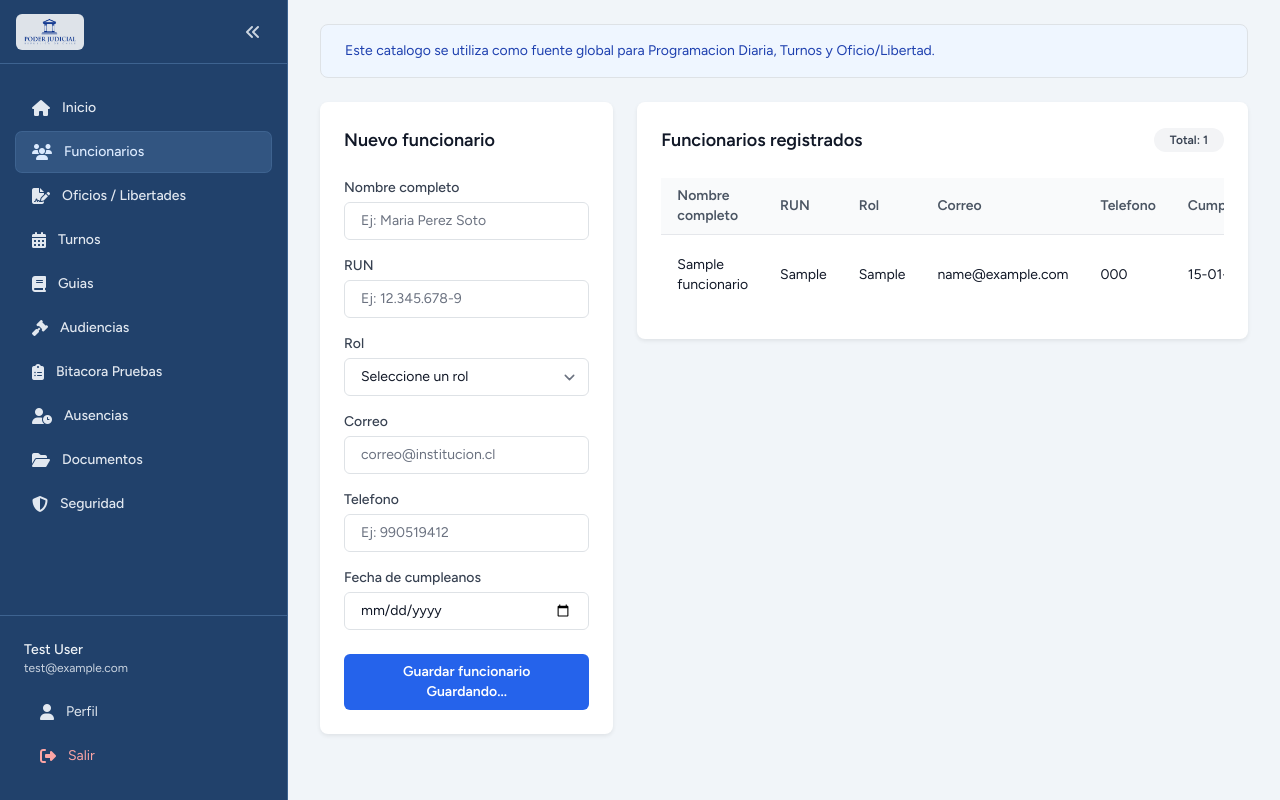
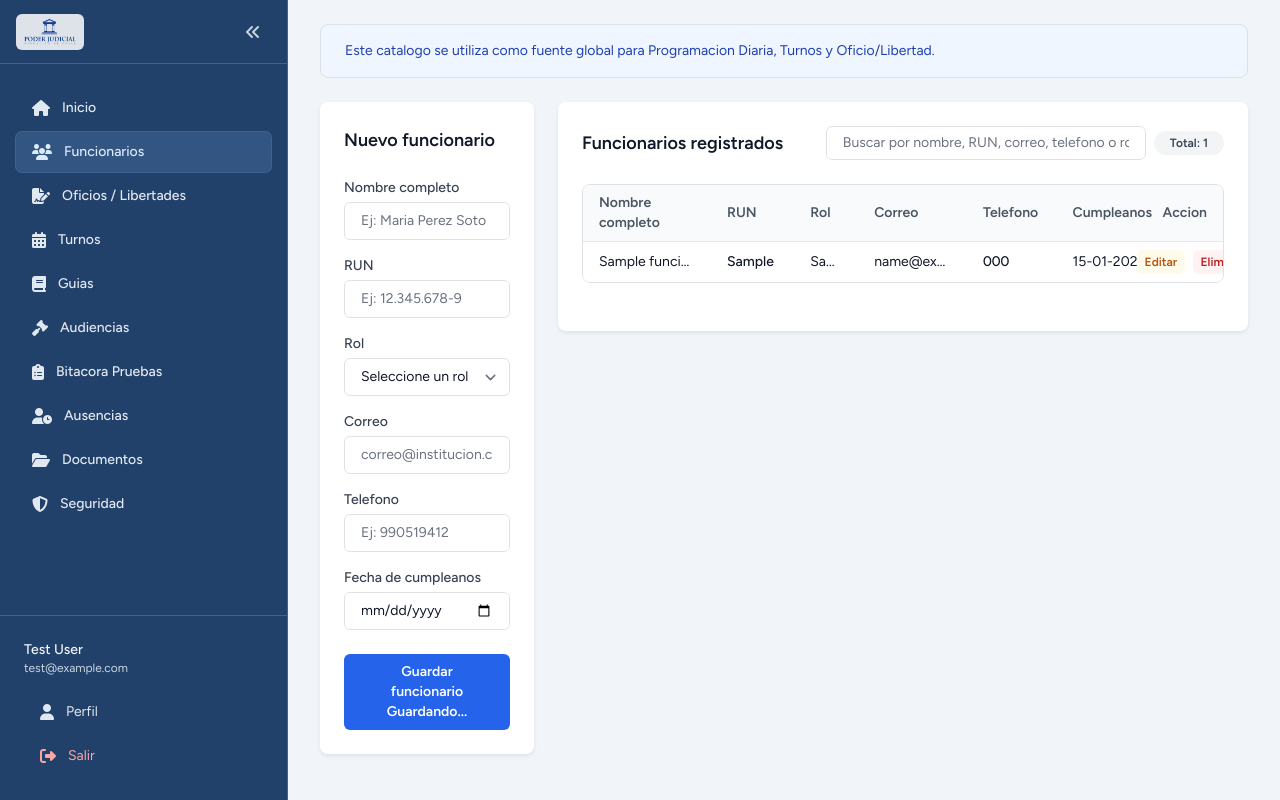
Before and after one commit to yorsh98/4toTOP, a Laravel app: page /addfuncionario in a window 1280 px wide. Run offline with Laravel 12, Linux system fonts and the light colour scheme; a user stored in the database is signed in; data comes from the database, SQL or seed files in the repository; tables that the repository leaves empty hold one stand-in row (values such as "Sample post"); style sheets or scripts are compiled from the project's sources; some libraries are stand-ins or nearby versions.

Commit message:
ModProporcionesFuncionarios

```diff
--- a/app/Livewire/FuncionariosPage.php
+++ b/app/Livewire/FuncionariosPage.php
@@ -9,11 +9,18 @@ use Illuminate\Support\Str;
 use Illuminate\Validation\Rule;
 use Livewire\Attributes\Layout;
 use Livewire\Component;
+use Livewire\WithPagination;
 
 #[Layout('layouts.app')]
 class FuncionariosPage extends Component
 {
+    use WithPagination;
+
+    protected $paginationTheme = 'bootstrap';
+
     public ?int $editingId = null;
+
+    public string $search = '';
 
     public string $nombre = '';
 
@@ -176,14 +183,35 @@ class FuncionariosPage extends Component
         return $safeLocal.$token.'@'.$domain;
     }
 
+    public function updatingSearch(): void
+    {
+        $this->resetPage();
+    }
+
     public function render()
     {
         Gate::authorize('navbar.funcionarios.visible');
 
         $catalog = app(FuncionarioCatalog::class);
 
+        $term = trim($this->search);
+
+        $solicitantes = Funcionario::query()
+            ->when($term !== '', function ($query) use ($term) {
+                $query->where(function ($subQuery) use ($term) {
+                    $subQuery
+                        ->where('nombre', 'like', "%{$term}%")
+                        ->orWhere('run', 'like', "%{$term}%")
+                        ->orWhere('rol', 'like', "%{$term}%")
+                        ->orWhere('email', 'like', "%{$term}%")
+                        ->orWhere('telefono', 'like', "%{$term}%");
+                });
+            })
+            ->orderBy('nombre')
+            ->paginate(20);
+
         return view('livewire.funcionarios-page', [
-            'solicitantes' => Funcionario::query()->orderBy('nombre')->get(),
+            'solicitantes' => $solicitantes,
             'roles' => $catalog->roleOptions(),
         ]);
     }
--- a/resources/views/livewire/funcionarios-page.blade.php
+++ b/resources/views/livewire/funcionarios-page.blade.php
@@ -15,7 +15,7 @@
         @endif
 
         <div class="grid gap-6 lg:grid-cols-12">
-            <div class="lg:col-span-4">
+            <div class="lg:col-span-3">
                 <div class="bg-white overflow-hidden shadow-sm sm:rounded-lg">
                     <div class="p-6 text-gray-900">
                         <h3 class="mb-4 text-lg font-semibold text-gray-900">
@@ -147,42 +147,52 @@
                 </div>
             </div>
 
-            <div class="lg:col-span-8">
+            <div class="lg:col-span-9">
                 <div class="bg-white overflow-hidden shadow-sm sm:rounded-lg">
                     <div class="p-6 text-gray-900">
-                        <div class="mb-4 flex items-center justify-between">
+                        <div class="mb-4 flex flex-col gap-3 sm:flex-row sm:items-center sm:justify-between">
                             <h3 class="text-lg font-semibold text-gray-900">Funcionarios registrados</h3>
-                            <span class="rounded-full bg-gray-100 px-3 py-1 text-xs font-semibold text-gray-700">
-                                Total: {{ $solicitantes->count() }}
-                            </span>
+
+                            <div class="flex w-full flex-col gap-2 sm:w-auto sm:flex-row sm:items-center sm:justify-end">
+                                <input
+                                    type="text"
+                                    wire:model.live.debounce.300ms="search"
+                                    placeholder="Buscar por nombre, RUN, correo, telefono o rol..."
+                                    class="w-full rounded-md border border-gray-300 px-3 py-1.5 text-sm focus:border-blue-500 focus:outline-none focus:ring-2 focus:ring-blue-500 sm:w-80"
+                                >
+
+                                <span class="inline-flex w-fit rounded-full bg-gray-100 px-3 py-1 text-xs font-semibold text-gray-700">
+                                    Total: {{ $solicitantes->total() }}
+                                </span>
+                            </div>
                         </div>
 
-                        <div class="overflow-x-auto">
-                            <table class="min-w-full divide-y divide-gray-200 text-sm">
-                                <thead class="bg-gray-50">
+                        <div class="max-h-[65vh] overflow-y-auto rounded-lg border border-gray-200">
+                            <table class="w-full table-fixed divide-y divide-gray-200 text-sm">
+                                <thead class="sticky top-0 z-10 bg-gray-50">
                                     <tr>
-                                        <th class="px-3 py-2 text-left font-semibold text-gray-600">Nombre completo</th>
-                                        <th class="px-3 py-2 text-left font-semibold text-gray-600">RUN</th>
-                                        <th class="px-3 py-2 text-left font-semibold text-gray-600">Rol</th>
-                                        <th class="px-3 py-2 text-left font-semibold text-gray-600">Correo</th>
-                                        <th class="px-3 py-2 text-left font-semibold text-gray-600">Telefono</th>
-                                        <th class="px-3 py-2 text-left font-semibold text-gray-600">Cumpleanos</th>
-                                        <th class="px-3 py-2 text-right font-semibold text-gray-600">Accion</th>
+                                        <th class="w-[20%] px-3 py-2 text-left font-semibold text-gray-600">Nombre completo</th>
+                                        <th class="w-[13%] px-3 py-2 text-left font-semibold text-gray-600">RUN</th>
+                                        <th class="w-[10%] px-3 py-2 text-left font-semibold text-gray-600">Rol</th>
+                                        <th class="w-[17%] px-3 py-2 text-left font-semibold text-gray-600">Correo</th>
+                                        <th class="w-[14%] px-3 py-2 text-left font-semibold text-gray-600">Telefono</th>
+                                        <th class="w-[10%] px-3 py-2 text-left font-semibold text-gray-600">Cumpleanos</th>
+                                        <th class="w-[16%] px-3 py-2 text-right font-semibold text-gray-600">Accion</th>
                                     </tr>
                                 </thead>
                                 <tbody class="divide-y divide-gray-100 bg-white">
                                     @forelse ($solicitantes as $solicitante)
                                         <tr wire:key="funcionario-{{ $solicitante->id }}">
-                                            <td class="px-3 py-2">{{ $solicitante->nombre }}</td>
-                                            <td class="px-3 py-2">{{ $solicitante->run ?: '-' }}</td>
-                                            <td class="px-3 py-2">{{ $solicitante->rol_label }}</td>
-                                            <td class="px-3 py-2">{{ $solicitante->email }}</td>
-                                            <td class="px-3 py-2">{{ $solicitante->telefono ?: '-' }}</td>
-                                            <td class="px-3 py-2">{{ optional($solicitante->fecha_cumpleanos)->format('d-m-Y') }}</td>
-                                            <td class="px-3 py-2 text-right">
+                                            <td class="px-3 py-2 whitespace-nowrap truncate" title="{{ $solicitante->nombre }}">{{ $solicitante->nombre }}</td>
+                                            <td class="px-3 py-2 whitespace-nowrap font-medium tabular-nums">{{ $solicitante->run ?: '-' }}</td>
+                                            <td class="px-3 py-2 whitespace-nowrap truncate" title="{{ $solicitante->rol_label }}">{{ $solicitante->rol_label }}</td>
+                                            <td class="px-3 py-2 whitespace-nowrap truncate" title="{{ $solicitante->email }}">{{ $solicitante->email }}</td>
+                                            <td class="px-3 py-2 whitespace-nowrap font-medium tabular-nums">{{ $solicitante->telefono ?: '-' }}</td>
+                                            <td class="px-3 py-2 whitespace-nowrap">{{ optional($solicitante->fecha_cumpleanos)->format('d-m-Y') }}</td>
+                                            <td class="px-3 py-2 text-right whitespace-nowrap">
                                                 <button
                                                     type="button"
-                                                    class="mr-2 rounded-md bg-amber-50 px-3 py-1 text-xs font-semibold text-amber-700 hover:bg-amber-100"
+                                                    class="mr-1 inline-flex items-center rounded-md bg-amber-50 px-2 py-1 text-xs font-semibold text-amber-700 hover:bg-amber-100"
                                                     wire:click="editFuncionario({{ $solicitante->id }})"
                                                     wire:loading.attr="disabled"
                                                     wire:target="editFuncionario({{ $solicitante->id }})"
@@ -191,7 +201,7 @@
                                                 </button>
                                                 <button
                                                     type="button"
-                                                    class="rounded-md bg-red-50 px-3 py-1 text-xs font-semibold text-red-700 hover:bg-red-100"
+                                                    class="inline-flex items-center rounded-md bg-red-50 px-2 py-1 text-xs font-semibold text-red-700 hover:bg-red-100"
                                                     wire:click="deleteFuncionario({{ $solicitante->id }})"
                                                     wire:confirm="¿Deseas eliminar este funcionario?"
                                                     wire:loading.attr="disabled"
@@ -205,12 +215,20 @@
                                     @empty
                                         <tr>
                                             <td colspan="7" class="px-3 py-6 text-center text-gray-500">
-                                                Aun no hay funcionarios cargados.
+                                                @if (filled($search))
+                                                    No hay coincidencias para la busqueda ingresada.
+                                                @else
+                                                    Aun no hay funcionarios cargados.
+                                                @endif
                                             </td>
                                         </tr>
                                     @endforelse
                                 </tbody>
                             </table>
+                        </div>
+
+                        <div class="mt-4">
+                            {{ $solicitantes->links() }}
                         </div>
                     </div>
                 </div>
```
